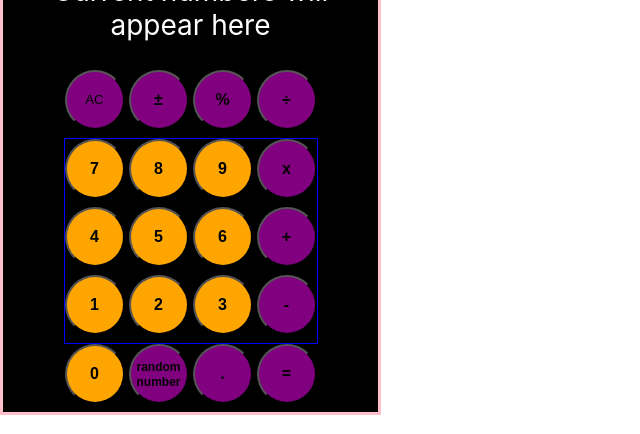
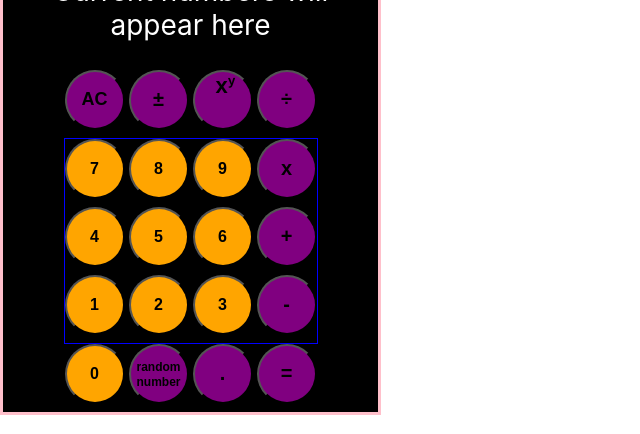
Before and after one commit to camchardukian/ReactProjects, a React (Create React App) app in the folder react-calc/: page / in a window 1280 px wide. Shown: the part 150-584 px from the top of the page, without its empty margins (0-640 px from the left). Built offline with nearby package versions, Linux system fonts and the light colour scheme.

Commit message:
react-calc/feature/exponent-button-ui ui only, no logic

```diff
--- a/react-calc/src/containers/Calculator/Calculator.js
+++ b/react-calc/src/containers/Calculator/Calculator.js
@@ -3,6 +3,7 @@ import ClearButton from './ClearButton';
 import Display from './Display';
 import DecimalButton from './DecimalButton';
 import EqualsButton from './EqualsButton';
+import ExponentButton from './ExponentButton';
 import InvertButton from './InvertButton';
 import NumberButton from './NumberButton';
 import OperatorButton from './OperatorButton';
@@ -19,7 +20,7 @@ const Calculator = () => {
                     <div className="calculator-top-flex-container">
                         <ClearButton />
                         <InvertButton />
-                        <button className="calculator-arithmetic-operator"><span>%</span></button>
+                        <ExponentButton />
                         <OperatorButton opType={'÷'} />
                     </div>
 
--- a/react-calc/src/containers/Calculator/ClearButton.js
+++ b/react-calc/src/containers/Calculator/ClearButton.js
@@ -5,7 +5,7 @@ const ClearButton = () => {
   const { handleClearValues } = useContext(NumberContext);
   return (
     <button type="button" className="calculator-arithmetic-operator" onClick={() => handleClearValues()}>
-    AC
+      <span className="clear-text">AC</span>
     </button>
   )
 }
--- /dev/null
+++ b/react-calc/src/containers/Calculator/ExponentButton.js
@@ -0,0 +1,15 @@
+import React
+// { useContext }
+from 'react';
+// import { NumberContext } from '../../providers/NumberProvider.js'
+
+const ExponentButton = () => {
+  // const {  } = useContext(NumberContext);
+  return (
+  <button className="calculator-arithmetic-operator exponent-button">
+    <div>x</div><div>y</div>
+  </button>
+  );
+};
+
+export default ExponentButton;
--- a/react-calc/src/containers/Calculator/style.scss
+++ b/react-calc/src/containers/Calculator/style.scss
@@ -48,8 +48,25 @@
         background-color: purple;
         margin-bottom: 8px;
         span {
-            font-size: 16px;
+            font-size: 20px;
             font-weight: bold;
+        }
+        .clear-text {
+            font-size: 18px;
+        }
+    }
+    .exponent-button {
+        display: flex;
+        justify-content: center;
+        div {
+            font-weight: bold;
+        }
+        div:first-of-type {
+            font-size: 22px;
+            margin-left: 5.5px;
+        }
+        div:nth-of-type(2) {
+            transform: rotate(-1deg);
         }
     }
     .random-number-operator {
```
